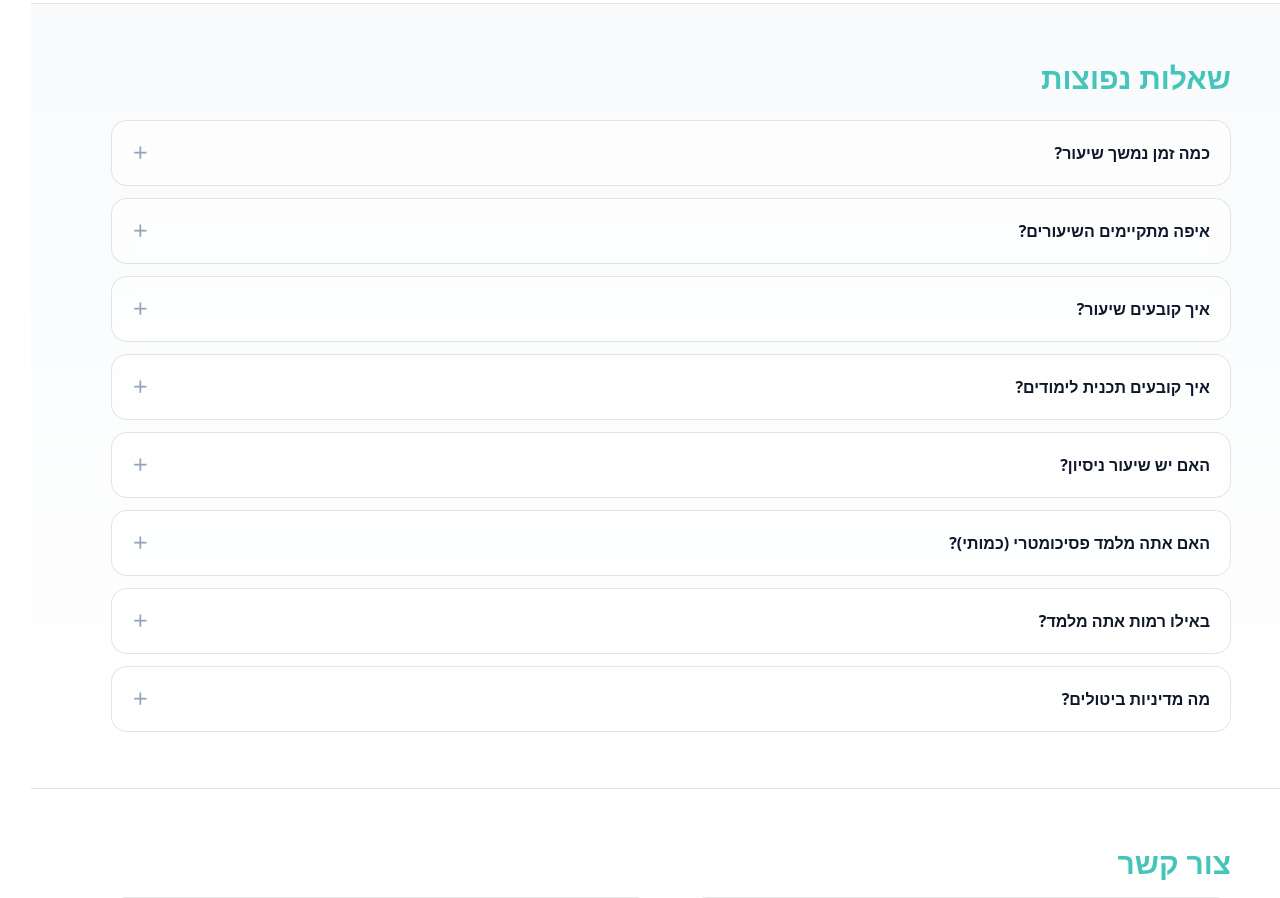
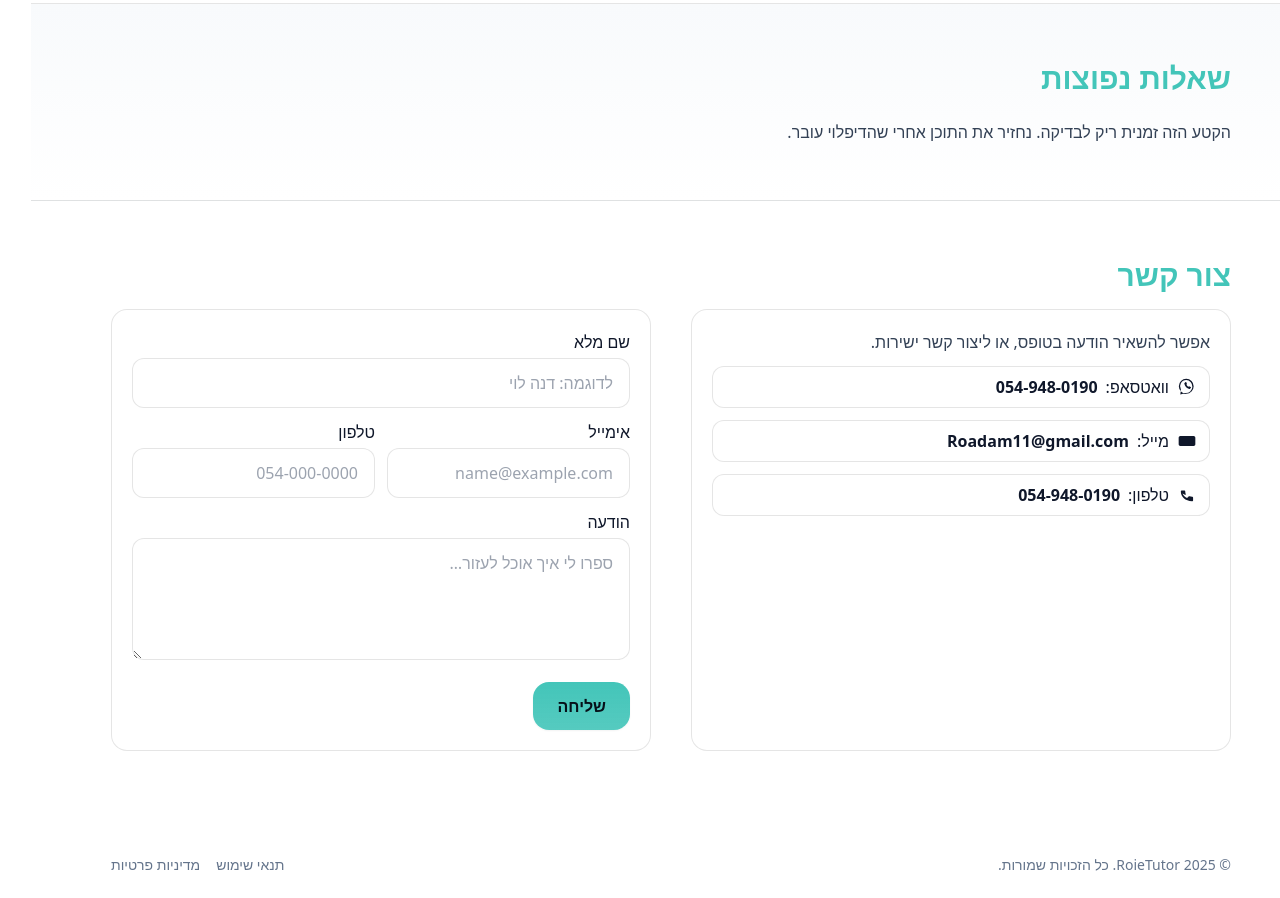
Before and after one commit to roadam11/RoieTutor, a Next.js app: page / in a window 1280 px wide. Shown: the part 2880-3778 px from the top of the page. Built offline with nearby package versions, Linux system fonts and the light colour scheme.

Commit message:
Update index.js

```diff
--- a/pages/index.js
+++ b/pages/index.js
@@ -482,37 +482,13 @@ export default function Home() {
           </div>
         </div>
       </section>
-
 {/* שאלות נפוצות */}
 <section id="faq" className="bg-gradient-to-b from-slate-50 to-white dark:from-ink2 dark:to-ink border-y border-black/10 dark:border-white/10">
   <div className="max-w-6xl mx-auto px-4 py-14">
     <h2 className="text-3xl font-bold text-tealBrand mb-6 reveal">שאלות נפוצות</h2>
-          <div className="space-y-3">
-            {[
-              { q: 'כמה זמן נמשך שיעור?', a: 'שיעור סטנדרטי בזום — 60 דקות (משעה עגולה). שיעור פרונטלי בבית התלמיד באזור השרון — מינימום שעתיים.' },
-              { q: 'איפה מתקיימים השיעורים?', a: 'אונליין בזום, וכן פרונטליים באזור השרון (בכפוף לזמינות).' },
-              { q: 'איך קובעים שיעור?', a: 'משאירים פרטים או פונים בוואטסאפ, ונוכל לתאם מועד לשיעור. אפשר זום או פרונטלי לפי הצורך.' },
-              { q: 'איך קובעים תכנית לימודים?', a: 'לאחר אבחון קצר נגדיר יעדים, נפרק נושאים לתת-משימות, ונקבע לוח זמנים לשיעורים ולתרגול בית.' },
-              { q: 'האם יש שיעור ניסיון?', a: 'כן, יש 50% הנחה על שיעור הניסיון.' },
-              { q: 'האם אתה מלמד פסיכומטרי (כמותי)?', a: 'כן. נבנה מסלול ממוקד לפי רמת פתיחה ומטרת ציון, עם דגש על מהירות, דיוק וניהול זמן.' },
-              { q: 'באילו רמות אתה מלמד?', a: 'חטיבה, תיכון (כולל 3–5 יחידות), פסיכומטרי, וקורסים אקדמיים נבחרים.' },
-              { q: 'מה מדיניות ביטולים?', a: 'ביטול/דחייה עד 24 שעות לפני השיעור ללא חיוב. בפחות מכך — יחויב בהתאם למדיניות.' }
-            ].map((f, i) => (
-              <details
-                key={i}
-                className="rounded-2xl border border-black/10 dark:border-white/10 bg-white/60 dark:bg-white/5 backdrop-blur p-5 reveal"
-              >
-                <summary className="cursor-pointer select-none font-semibold text-slate-900 dark:text-slate-100 flex items-center justify-between">
-                  {f.q}
-                  <span className="text-slate-400">＋</span>
-                </summary>
-                <p className="mt-3 text-slate-700 dark:text-slate-300 leading-relaxed">{f.a}</p>
-              </details>
-            ))}
-          </div>
+    <p className="text-slate-700 dark:text-slate-300">הקטע הזה זמנית ריק לבדיקה. נחזיר את התוכן אחרי שהדיפלוי עובר.</p>
   </div>
 </section>
-
       {/* צור קשר */}
       <section id="contact">
         <div className="max-w-6xl mx-auto px-4 py-14">
```
Lines whose indentation alone changed are shown as unchanged.
